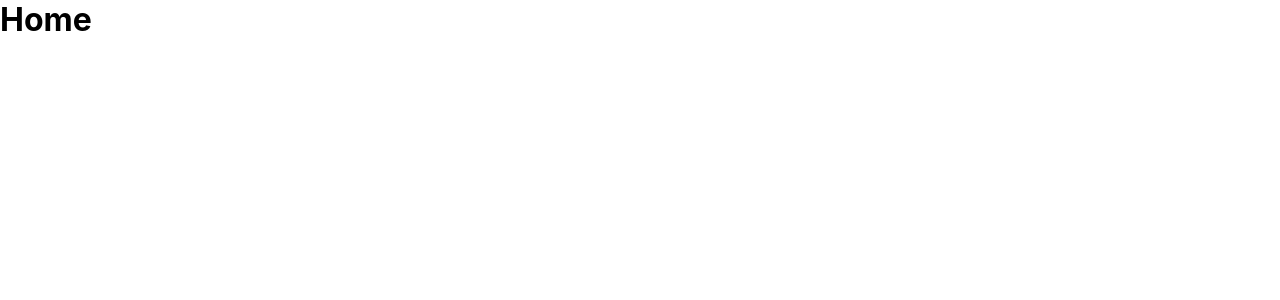
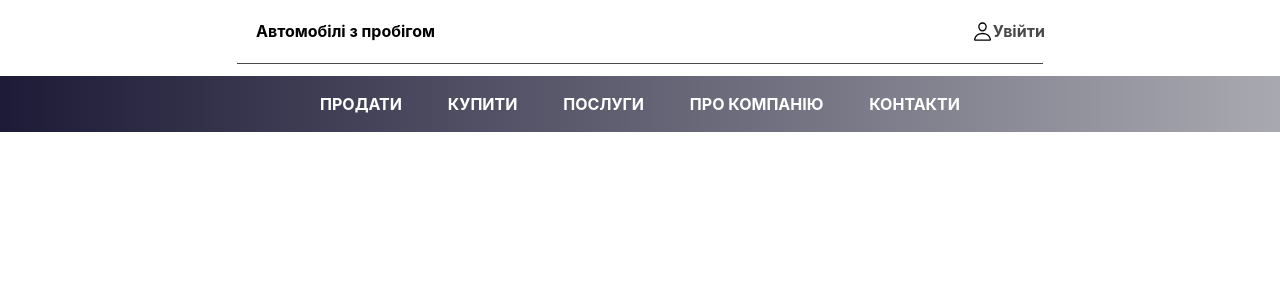
Before and after one commit to margoshkari/AutoShowReact, a React (Create React App) app in the folder client/: page / in a window 1280 px wide. Shown: the top 300 px of the page. Built offline with nearby package versions, Linux system fonts and the light colour scheme.

Commit message:
home page

```diff
--- a/client/src/css/App.css
+++ b/client/src/css/App.css
@@ -26,7 +26,7 @@
     height: auto;
     align-self: flex-end;
     margin-right: 10%;
-    margin-top: 2%;
+    margin-top: 1%;
 }
 h1{
     padding: 0;
--- a/client/src/css/Home.css
+++ b/client/src/css/Home.css
@@ -0,0 +1,43 @@
+.nav-panel{
+    display: flex;
+    flex-direction: column;
+    align-items: center;
+}
+.nav-panf{
+    width: 60%;
+    display: flex;
+    align-items: center;
+    justify-content:space-between;
+}
+#account-btn{
+    text-decoration: none;
+}
+#person-img-acc{
+    width: 40%;
+    height: auto;
+    display: flex;
+    font-weight: bold;
+    color: rgb(73, 73, 73);
+}
+.line{
+    width: 63%;
+    height: 1px;
+    background-color: rgb(73, 73, 73);
+    margin-bottom: 1%;
+}
+.nav-pan-sec{
+    width: 100%;
+    height: 7vh;
+    background-image: linear-gradient(to right,rgb(28, 26, 54), rgb(169, 169, 177));
+    display: flex;
+    justify-content: center;
+    align-items: center;
+}
+.nav-menu{
+    width: 50%;
+    display: flex;
+    justify-content: space-between;
+    color: rgb(255, 255, 255);
+    text-transform: uppercase;
+    font-weight: bold;
+}
--- a/client/src/pages/HomePage.js
+++ b/client/src/pages/HomePage.js
@@ -1,14 +1,33 @@
-import '../css/Home.css'
-import logo from "../source/person-outline.svg"
+import "../css/Home.css";
+import person from "../source/person-outline.svg";
 import { Link } from "react-router-dom";
 
-function HomeApp(){
-
-    return (
-        <div className="home-page">
-            <h1>Home</h1>
+function HomeApp() {
+  return (
+    <div className="home-page">
+      <div className="nav-panel">
+        <div className="nav-panf">
+          <h4>Автомобілі з пробігом</h4>
+            <Link id="account-btn" to="/login">
+                <div id="person-img-acc">
+                    <img src={person} alt="not found"></img>
+                    Увійти
+                </div>
+              </Link>
         </div>
-    )
+        <div className="line"></div>
+        <div className="nav-pan-sec">
+            <div className="nav-menu">
+                <span>Продати</span>
+                <span>Купити</span>
+                <span>Послуги</span>
+                <span>Про Компанію</span>
+                <span>Контакти</span>
+            </div>
+        </div>
+      </div>
+    </div>
+  );
 }
 
 export default HomeApp;
```
